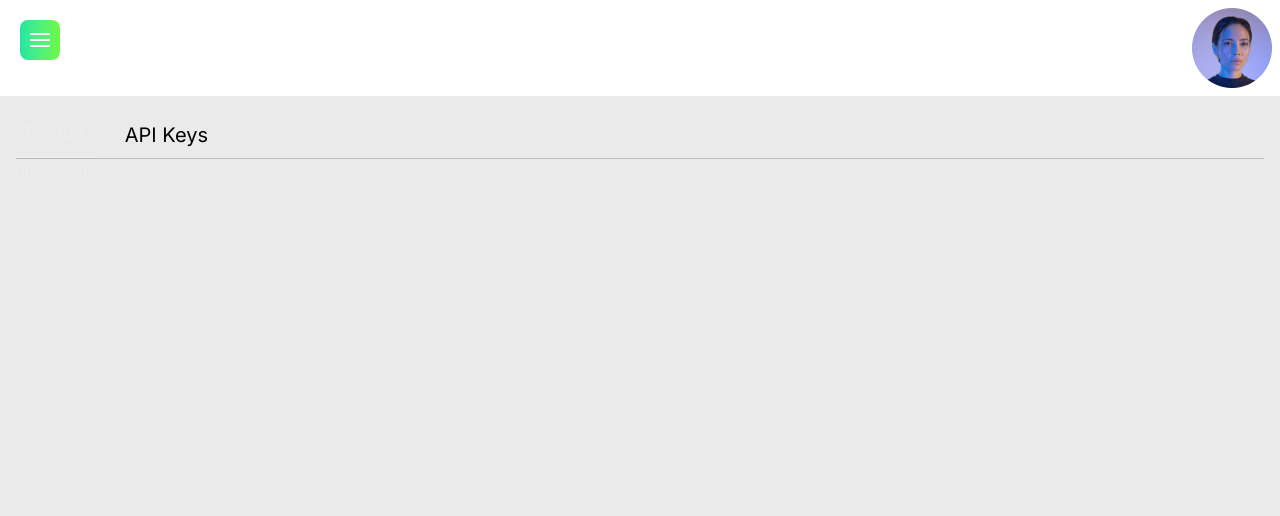
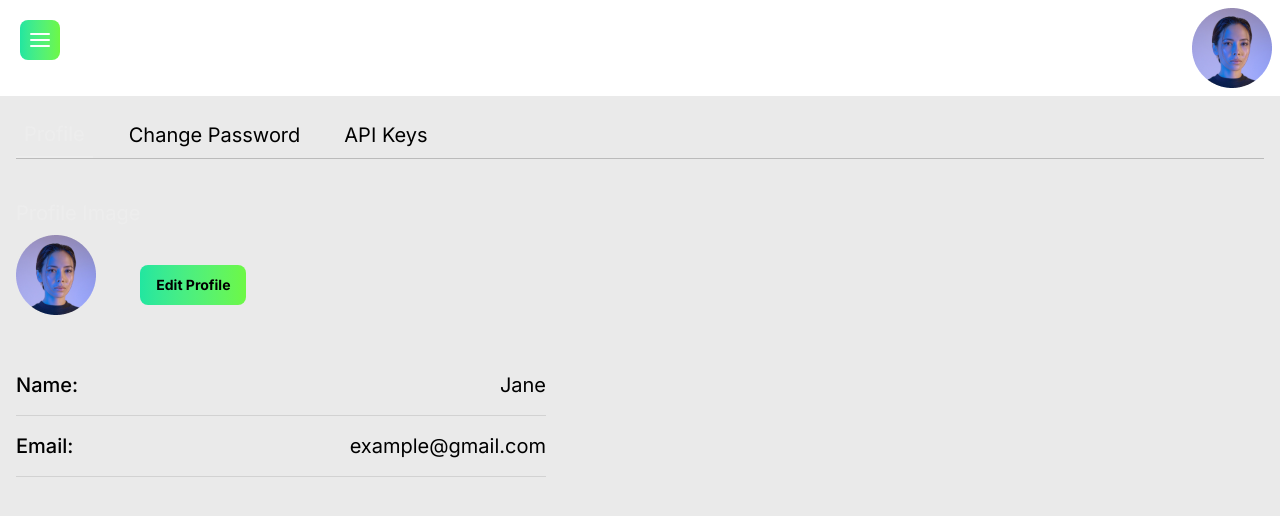
Before and after one commit to morshedsajid26/Pop-Bom, a Next.js app in the folder my-app/: page /settings in a window 1280 px wide. Shown: the top 516 px of the page. Built offline with nearby package versions, Linux system fonts and the light colour scheme.

Commit message:
edit profile section added

```diff
--- a/my-app/app/(dashboard)/(dashboard pages)/settings/Profile.jsx
+++ b/my-app/app/(dashboard)/(dashboard pages)/settings/Profile.jsx
@@ -1,11 +1,124 @@
-import React from 'react'
+"use client";
+import Image from "next/image";
+import React, { useRef, useState } from "react";
+import Avatar from "@/public/Avatar.png";
+import { FiEdit, FiX } from "react-icons/fi";
+import InputField from "@/app/component/InputField";
 
 const Profile = () => {
+  const [viewOpen, setViewOpen] = useState(false);
+
+  const logoRef = useRef(null);
+
+  const [logoPreview, setLogoPreview] = useState(Avatar);
+
+  // Handle file input
+  const handleFileSelect = (e, setPreview) => {
+    const file = e.target.files[0];
+    if (!file) return;
+
+    const url = URL.createObjectURL(file);
+    setPreview(url);
+  };
+
   return (
-    <div>
-      ddddddddz
+    <div className="w-[530px] gap-8 mt-10">
+      <div className="flex items-center ">
+        <div>
+          <p className="font-inter text-xl mb-2">Profile Image</p>
+          <Image src={Avatar} alt="profile" />
+        </div>
+        <button
+          onClick={() => setViewOpen(true)}
+          className="bg-gradient-to-r from-[#21E6A0] to-[#6DF844] text-[#000000] w-[20%] font-bold font-inter py-2.5 mt-14 rounded-lg cursor-pointer text-sm"
+        >
+          Edit Profile
+        </button>
+      </div>
+
+      <div className="font-inter text-xl text-[#000000] mt-10">
+        <div className="flex justify-between border-b border-[#000000]/10 py-4">
+          <span className="font-medium">Name:</span>
+          <span className="font-normal">Jane</span>
+        </div>
+
+        <div className="flex justify-between border-b border-[#000000]/10 py-4">
+          <span className="font-medium">Email:</span>
+          <span className="font-normal">example@gmail.com</span>
+        </div>
+      </div>
+
+      {viewOpen && (
+        <div className="fixed inset-0 bg-[#D9D9D9]/80 flex items-center justify-center z-50">
+          <div className="bg-[#EFEFEF] rounded-3xl p-10  w-[600px]">
+            <div className="flex justify-end">
+              <FiX
+                onClick={() => setViewOpen(false)}
+                className="w-7 h-7 cursor-pointer"
+              />
+            </div>
+            <h3 className="font-inter font-medium text-2xl text-center mb-12">
+              Edit Profile
+            </h3>
+            <div className="my-10 relative flex flex-col justify-center items-center">
+              {/* <p className="font-inter text-xl mb-2">Profile Logo</p> */}
+
+              {/* Logo Preview */}
+              <div className=" ">
+                <Image
+                  src={logoPreview}
+                  alt="cafe logo"
+                  className="rounded-lg"
+                />
+              </div>
+
+              {/* Edit Icon */}
+              <button
+                onClick={() => logoRef.current.click()}
+                className="w-8 h-8 bg-gradient-to-r from-[#21E6A0] to-[#6DF844] flex items-center justify-center
+                     rounded-lg absolute right-[40%] bottom-0 cursor-pointer"
+              >
+                <FiEdit className="w-5 h-5  " />
+              </button>
+
+              {/* Hidden Input */}
+              <input
+                type="file"
+                ref={logoRef}
+                className="hidden"
+                accept="image/*"
+                onChange={(e) => handleFileSelect(e, setLogoPreview)}
+              />
+            </div>
+
+            <div className="  space-y-10">
+              <InputField
+                label=" Full Name"
+                labelClass={`text-[#333333]  text-[16px]`}
+                inputClass={` border-[#21E6A0] border bg-transparent rounded  text-[#5C5C5C] py-3 placeholder:text-[#5C5C5C]`}
+                name="email"
+              />
+              <InputField
+                label="Email Address"
+                labelClass={`text-[#333333]  text-[16px]`}
+                inputClass={`border-[#21E6A0] border bg-transparent rounded  text-[#5C5C5C] py-3 placeholder:text-[#5C5C5C]`}
+                name="email"
+              />
+            </div>
+
+            <div className="text-center">
+              <button
+                onClick={() => setViewOpen(false)}
+                className="bg-gradient-to-r from-[#21E6A0] to-[#6DF844] text-[#000000] w-[30%] font-bold font-inter py-3 mt-14 rounded-lg cursor-pointer"
+              >
+                Save
+              </button>
+            </div>
+          </div>
+        </div>
+      )}
     </div>
-  )
-}
+  );
+};
 
-export default Profile
+export default Profile;
--- /dev/null
+++ b/my-app/app/(dashboard)/(dashboard pages)/settings/changepass/ChangePass.jsx
@@ -0,0 +1,30 @@
+import Password from '@/app/component/Password'
+import React from 'react'
+
+const ChangePass = () => {
+  return (
+   <div className='w-[480px] flex flex-col items-center mx-auto gap-8 mt-10 '>
+
+      <Password
+      inputClass='border border-[#21E6A0]'
+      label={`New Password`}
+      labelClass={`text-[#000000] text-xl`}
+      icon='text-[#000000]'
+      />
+      <Password
+      inputClass='border border-[#21E6A0]'
+      label={`Confirm Password`}
+      labelClass={`text-[#000000] text-xl`}
+      icon='text-[#000000]'
+      />
+
+      <button className="bg-gradient-to-r from-[#21E6A0] to-[#6DF844] text-[#000000] w-[50%]  font-semibold font-inter  py-3 rounded-lg mt-5 cursor-pointer">
+            Update Password
+          </button>
+
+    </div>
+
+  )
+}
+
+export default ChangePass
--- /dev/null
+++ b/my-app/app/(dashboard)/(dashboard pages)/settings/changepass/page.js
@@ -0,0 +1,13 @@
+import React from 'react'
+import ChangePass from './ChangePass'
+
+const page = () => {
+  return (
+    <div>
+      <ChangePass/>
+
+    </div>
+  )
+}
+
+export default page
--- a/my-app/app/(dashboard)/(dashboard pages)/settings/layout.js
+++ b/my-app/app/(dashboard)/(dashboard pages)/settings/layout.js
@@ -9,6 +9,7 @@ const layout = ({children}) => {
 
     const nav = [
       { name: "Profile", link: "/settings" },
+      { name: "Change Password", link: "/settings/changepass" },
        { name: "API Keys", link: "/settings/api" },
 
     ];
@@ -16,7 +17,7 @@ const layout = ({children}) => {
     <div>
 
 
-        <ul className="flex  gap-6 border-b border-black/20  ">
+        <ul className="flex  gap-7 border-b border-black/20  ">
           {nav.map((item, index) => {
             const isActive = pathname === item.link;
             return (
```
